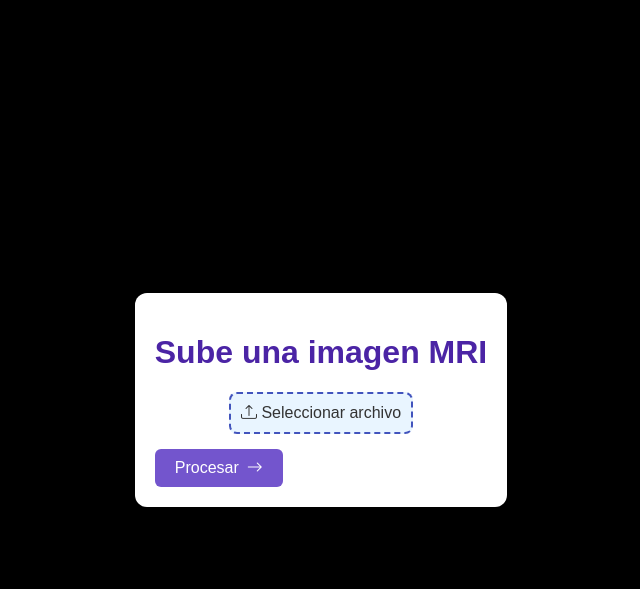
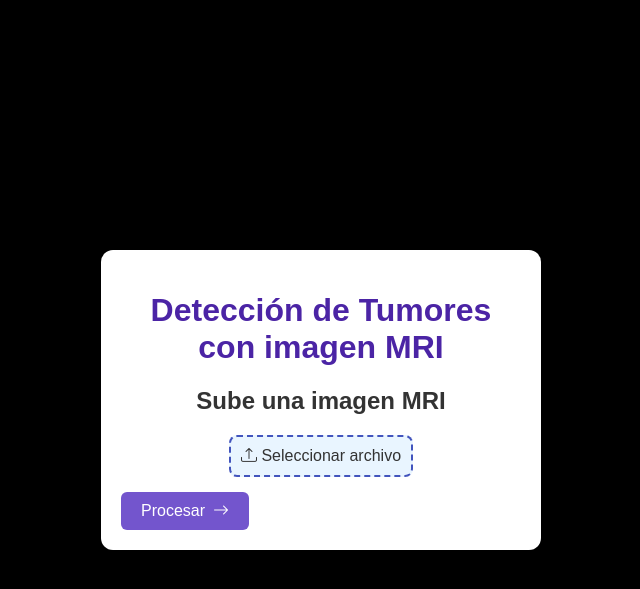
Before and after one commit to Liagiba03/Front-Api-Brain, a Flask app: page / in a window 1280 px wide. Shown: the top 589 px of the page, without its empty margins (319-959 px from the left). Run offline with Flask 3, Linux system fonts and the light colour scheme.

Commit message:
Update title

```diff
--- a/templates/index.html
+++ b/templates/index.html
@@ -9,7 +9,8 @@
 </head>
 <body>
     <div class="container">
-        <h1>Sube una imagen MRI</h1>
+        <h1>Detección de Tumores con imagen MRI</h1>
+        <h2>Sube una imagen MRI</h2>
         <form action="/predict" method="post" enctype="multipart/form-data">
             <label class="file-input">
                 <i class="bi bi-upload"></i> Seleccionar archivo
```
